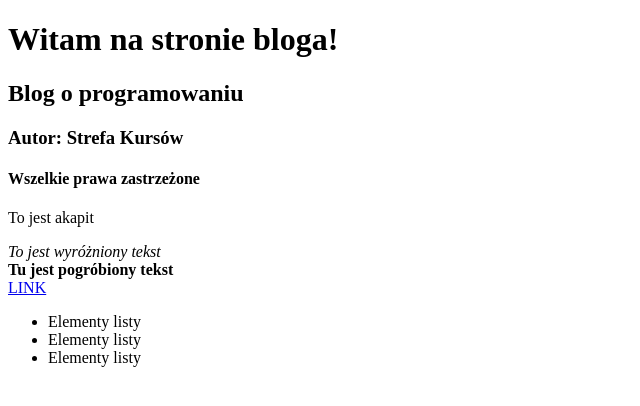
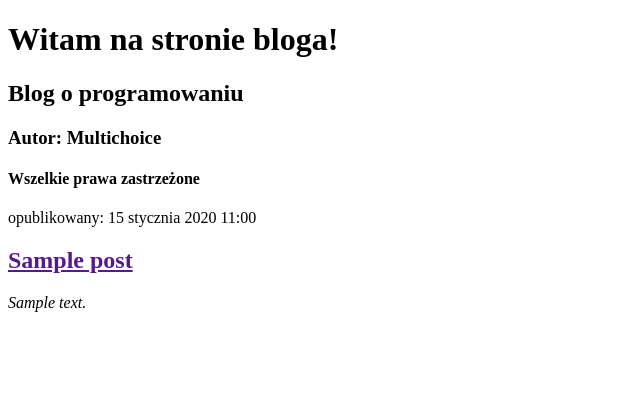
Before and after one commit to pita66/djangoblog, a Django app: page / in a window 1280 px wide. Shown: the top 406 px of the page, without its empty margins (0-640 px from the left). Run offline with Django 4.2, Linux system fonts and the light colour scheme; tables that the repository leaves empty hold one stand-in row (values such as "Sample post").

Commit message:
Dokonaliśmy zmian w pliku html

```diff
--- a/blog/templates/blog/post_list.html
+++ b/blog/templates/blog/post_list.html
@@ -10,23 +10,25 @@
     <div>
         <h1>Witam na stronie bloga!</h1>
         <h2>Blog o programowaniu</h2>
-        <h3>Autor: Strefa Kursów</h3>
+        <h3>Autor: Multichoice</h3>
         <h4>Wszelkie prawa zastrzeżone</h4>
     </div>
 
+    {% comment "Komentarz autora" %}
+    <p>Tutaj lista postów</p>
+    {% endcomment %}
+
+    {% for post in posts %}
+
     <div>
-        <p>To jest akapit</p>
-        <em>To jest wyróżniony tekst</em><br>
-        <strong>Tu jest pogróbiony tekst</strong><br>
-        <a href="https://strefakursow.pl">LINK</a>
+        <p>opublikowany: {{ post.published_date }}</p>
+        <h2><a href="">{{ post.title }}</a></h2>
+        <em>{{ post.text|linebreaksbr }}</em>
     </div>
 
+    {% endfor %}
+
     <div>
-        <ul>
-            <li>Elementy listy</li>
-            <li>Elementy listy</li>
-            <li>Elementy listy</li>
-        </ul>
     </div>
 
 </body>
--- a/blog/views.py
+++ b/blog/views.py
@@ -1,4 +1,7 @@
 from django.shortcuts import render
+from django.utils import timezone
+from .models import Post
 
 def post_list(request):
-    return render(request, 'blog/post_list.html', {})
+    posts = Post.objects.filter(published_date__lte=timezone.now()).order_by('published_date')
+    return render(request, 'blog/post_list.html', {'posts': posts})
```
